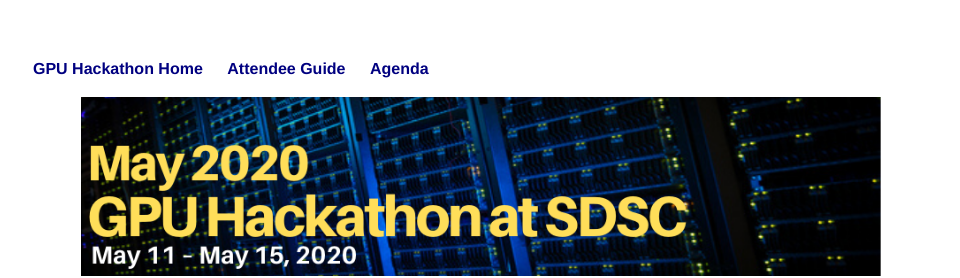
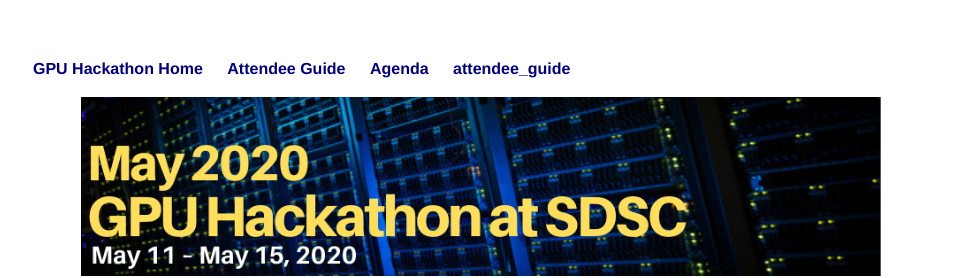
Before and after one commit to sdsc-hpc-training/sdsc-hpc-training.github.io, a Jekyll site: the page built from gpuhackathon/agenda.html, in a window 1280 px wide. Shown: the top 278 px of the page, without its empty margins (159-1119 px from the left). Built offline with Jekyll 4.4.1, drawn with Linux system fonts in a browser that asks for light colours.

Commit message:
Update gpuhack.html

```diff
--- a/_layouts/gpuhack.html
+++ b/_layouts/gpuhack.html
@@ -14,8 +14,9 @@
 		<nav>
     		<ul>
         		<li><a href="/gpuhackathon">GPU Hackathon Home</a></li>
-        		<li><a href="/gpuhackathon/attendee_guide" target="_blank">Attendee Guide</a></li>
+        		<li><a href="/gpuhackathon/attendee_guide.html" target="_blank">Attendee Guide</a></li>
         		<li><a href="/gpuhackathon/agenda" target="_blank">Agenda</a></li>
+        		<li><a href="/gpuhackathon/attendee_guide" target="_blank">attendee_guide</a></li>
     		</ul>
 		</nav>
 <!----
```
